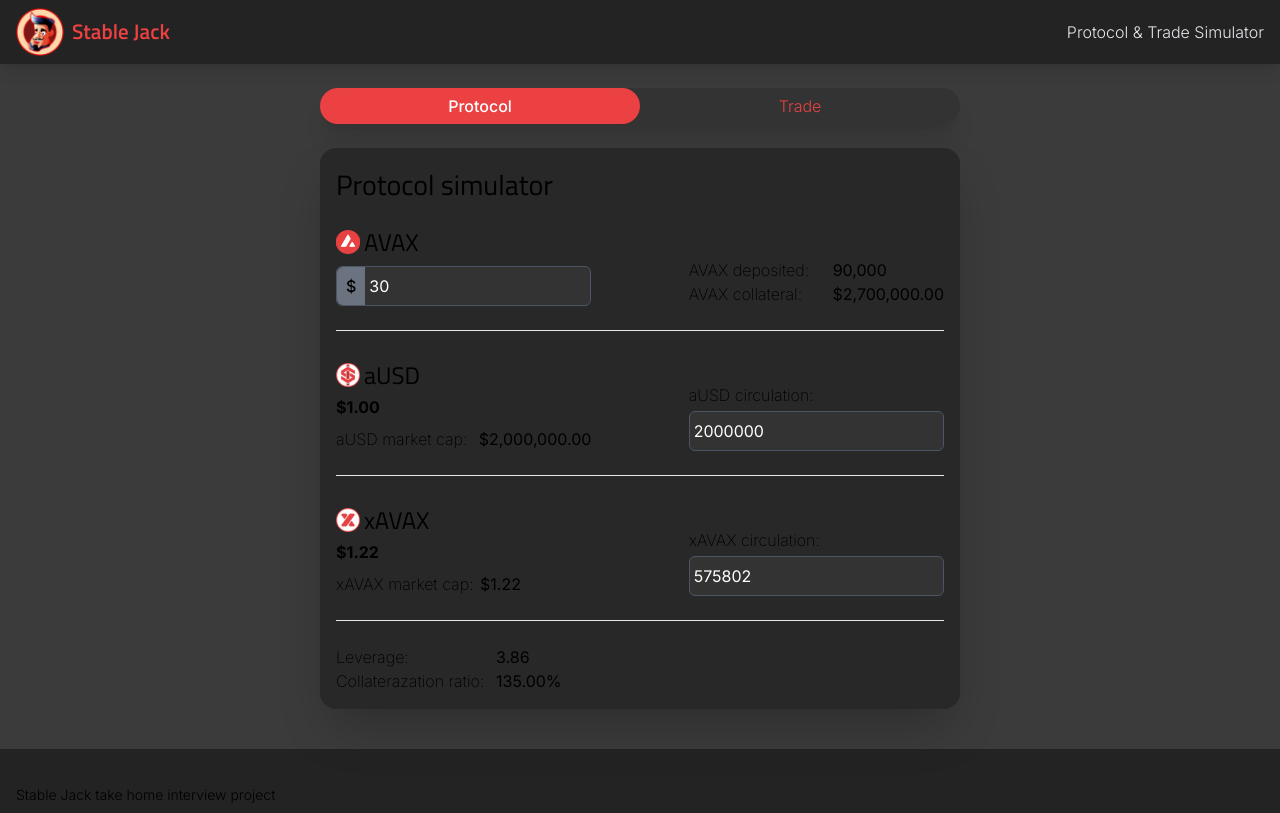
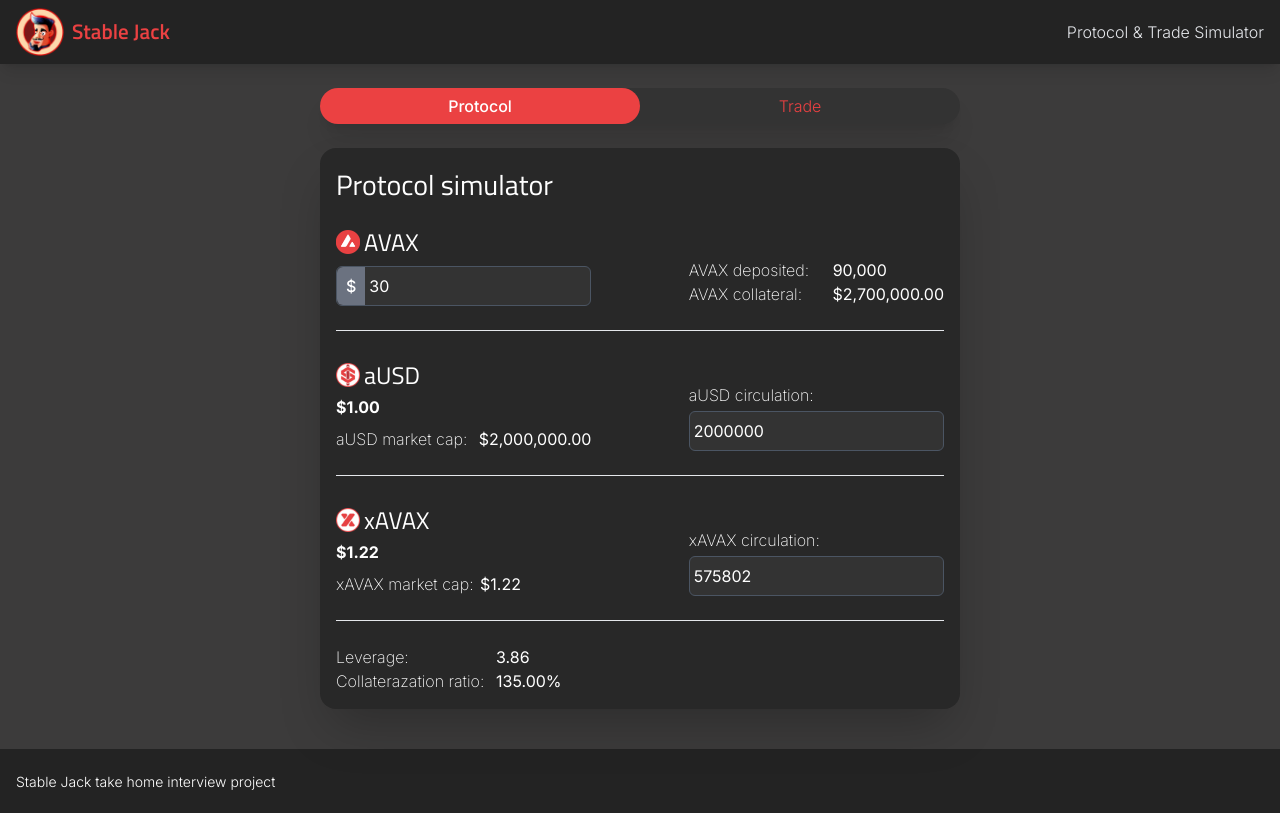
Before and after one commit to ceyhunalatte/sj-calculator, a Next.js app: page / in a window 1280 px wide. Built offline with nearby package versions, Linux system fonts and the light colour scheme.

Commit message:
fix android colors & final review

```diff
--- a/src/app/components/footer.tsx
+++ b/src/app/components/footer.tsx
@@ -1,7 +1,7 @@
 import React from 'react';
 
 const Footer = ({  }) => (
-  <footer className='h-16 bg-[#232323] max-w-screen px-4 py-2 flex items-end'>
+  <footer className='h-16 bg-[#232323] max-w-screen px-4 py-2 flex items-center '>
     <p className='text-center font-light text-gray-2000 text-[14px]'>Stable Jack take home interview project</p>
   </footer>
 );
--- a/src/app/components/trading.tsx
+++ b/src/app/components/trading.tsx
@@ -1,5 +1,3 @@
-'use client'
-
 import React from 'react';
 import Input from '@/components/input';
 import useTradingStore from '@/store/tradeStore';
--- a/src/app/globals.css
+++ b/src/app/globals.css
@@ -40,16 +40,19 @@
 
 h1 {
   font-size: 2rem;
-  font-weight: 600
+  font-weight: 600;
+  color: #fff;
 }
 
 h2 {
   font-size: 1.75rem;
   font-weight: 400;
+  color: #fff;
 }
 
 h3 {
   font-size: 1.50rem;
+  color: #fff;
 }
 
 input, p {
@@ -63,6 +66,7 @@
 
 p {
   font-weight: 200;
+  color: #fff;
 }
 
 .font-titilium {
@@ -74,10 +78,10 @@
     opacity: 0
   }
   100% {
-    opacity: 100
+    opacity: 1
   }
 }
 
 .animate-fade-in {
-  animation: fadeInFrames 0.2s;
+  animation: fadeInFrames 0.3s;
 }
```
